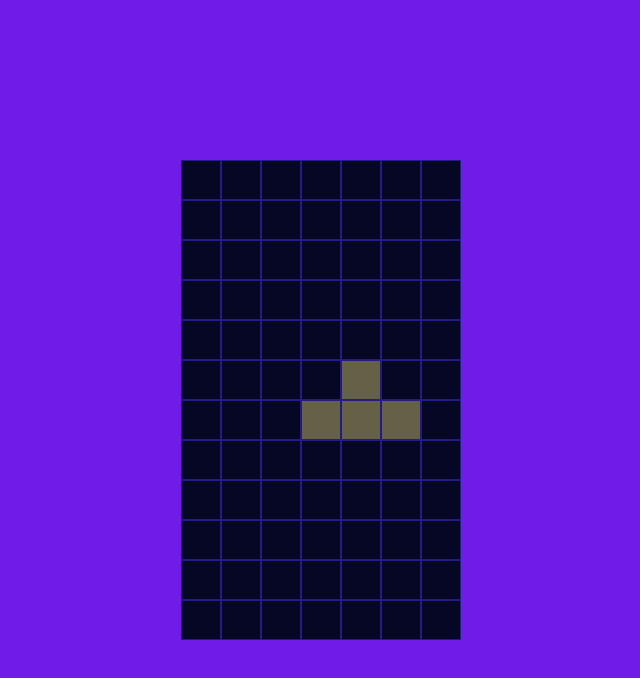
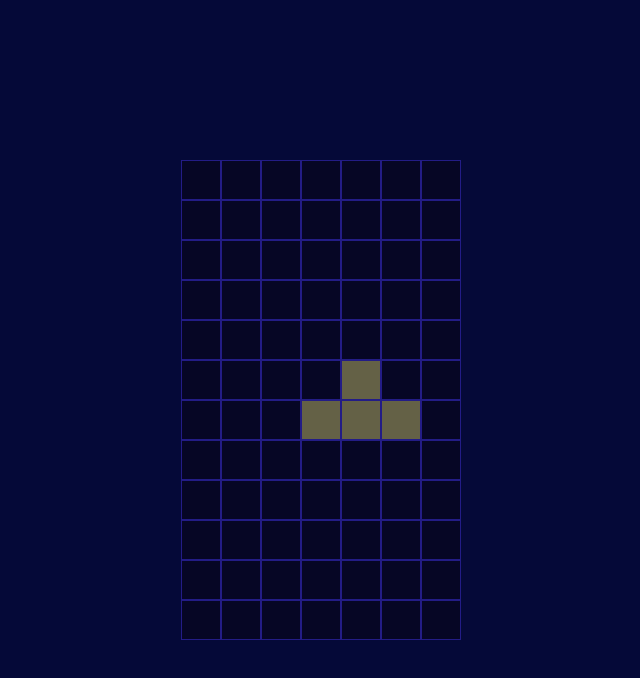
Before and after one commit to 12109804/LangWar, a plain HTML site: page index.html in a window 1280 px wide. Shown: the whole page, without its empty margins (319-959 px from the left). Drawn offline with nearby package versions, Linux system fonts and the light colour scheme.

Commit message:
仕様変更

```diff
--- a/css/start_screen.css
+++ b/css/start_screen.css
@@ -2,7 +2,7 @@ body {
     margin: 0;
     padding: 0;
     color: rgb(255, 255, 255);
-    background-color: rgb(112, 27, 231);
+    background-color: rgb(5, 9, 56);
     font-size: 16px;
     font-family: 'Segoe UI', Tahoma, Geneva, Verdana, sans-serif;
 }
```
